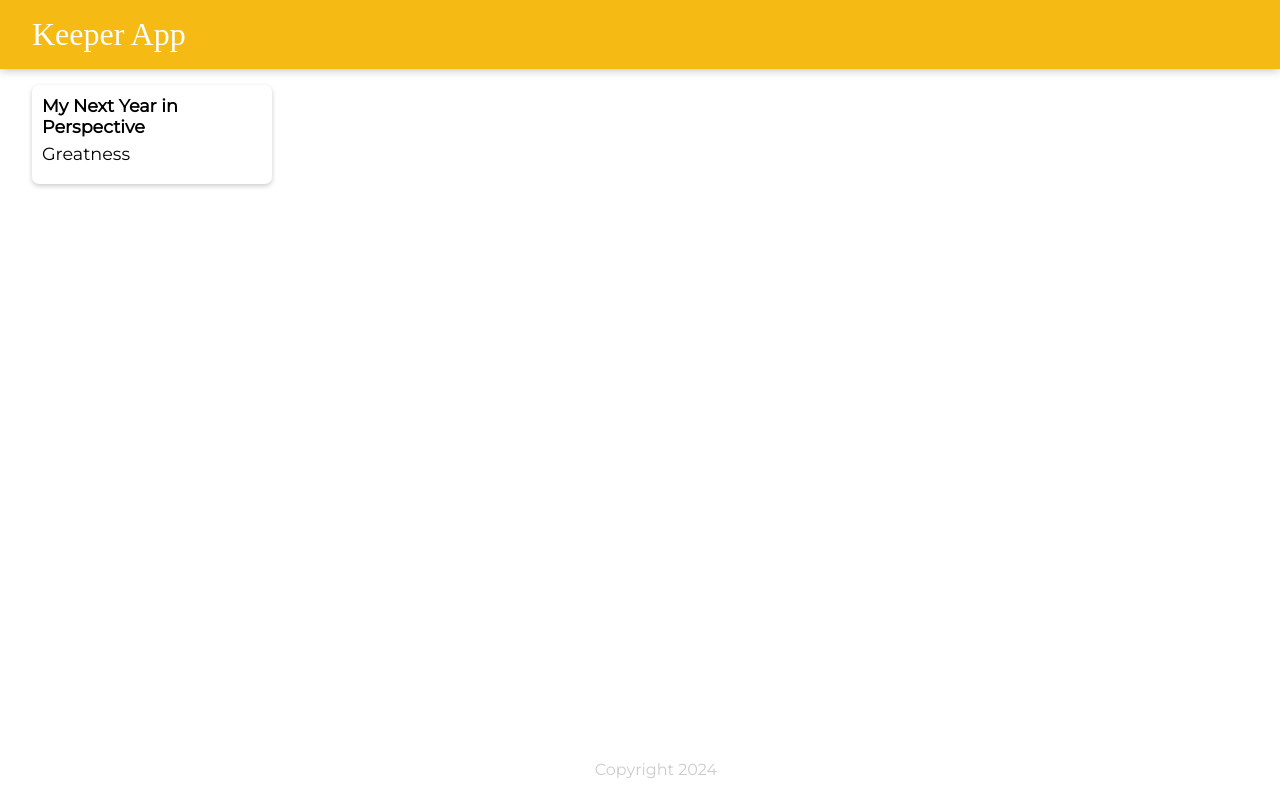
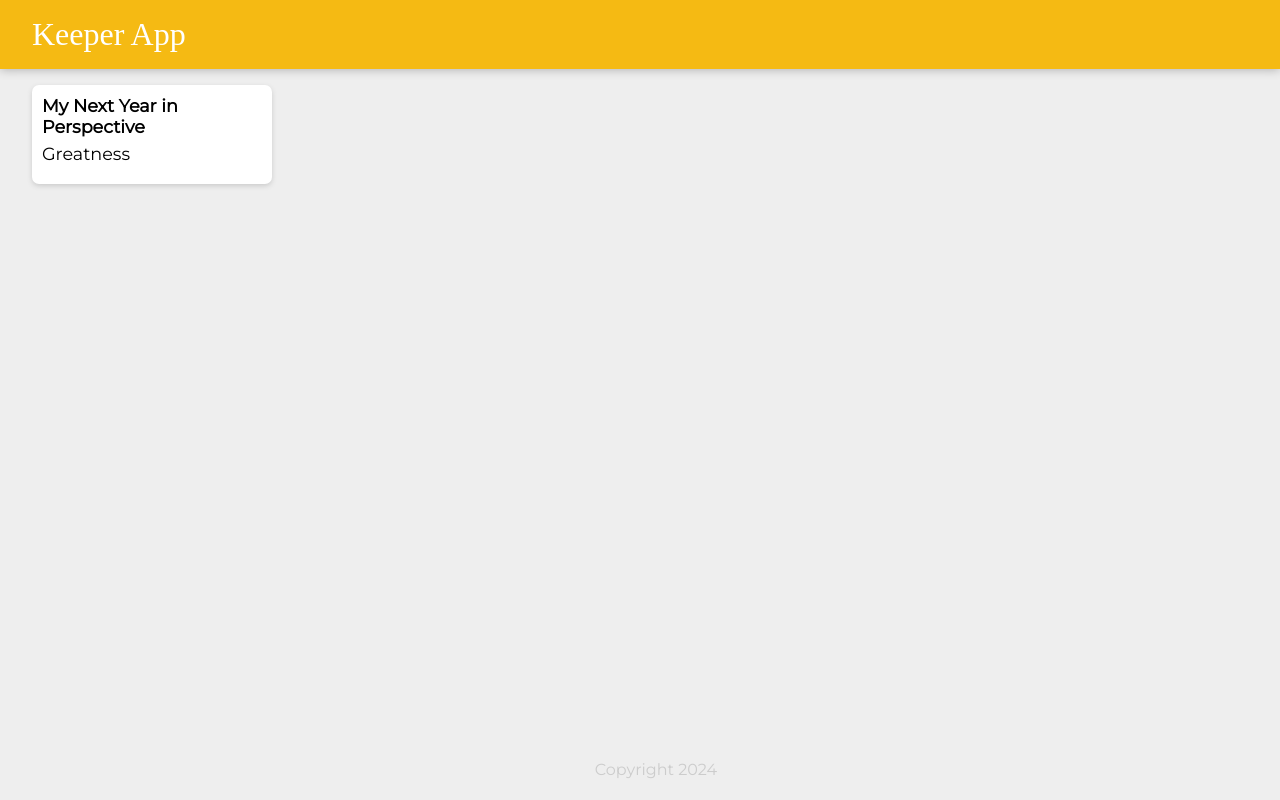
Before and after one commit to Mogle7Arkad/keeperAppUdemy, a React (Vite) app: page / in a window 1280 px wide. Built offline with nearby package versions, Linux system fonts and the light colour scheme; a web font is replaced by a local one.

Commit message:
edit some className and styling

```diff
--- a/index.html
+++ b/index.html
@@ -12,5 +12,5 @@
     <body>
       <div id="root"></div>
       <script type="module" src="/src/index.jsx"></script>
-  </body>
+    </body>
 </html>
--- a/public/styles.css
+++ b/public/styles.css
@@ -6,7 +6,7 @@
 html {
   font-family: "Montserrat", sans-serif;
 }
-.body {
+body {
   background: #eee;
   padding: 0 16px;
 }
--- a/src/App.jsx
+++ b/src/App.jsx
@@ -5,7 +5,7 @@ import Footer from "./Footer";
 import Note from "./Note";
 
 function App(){
-    return <div className="body">
+    return <div>
         <Header />
         <Note />
         <Footer />
```
